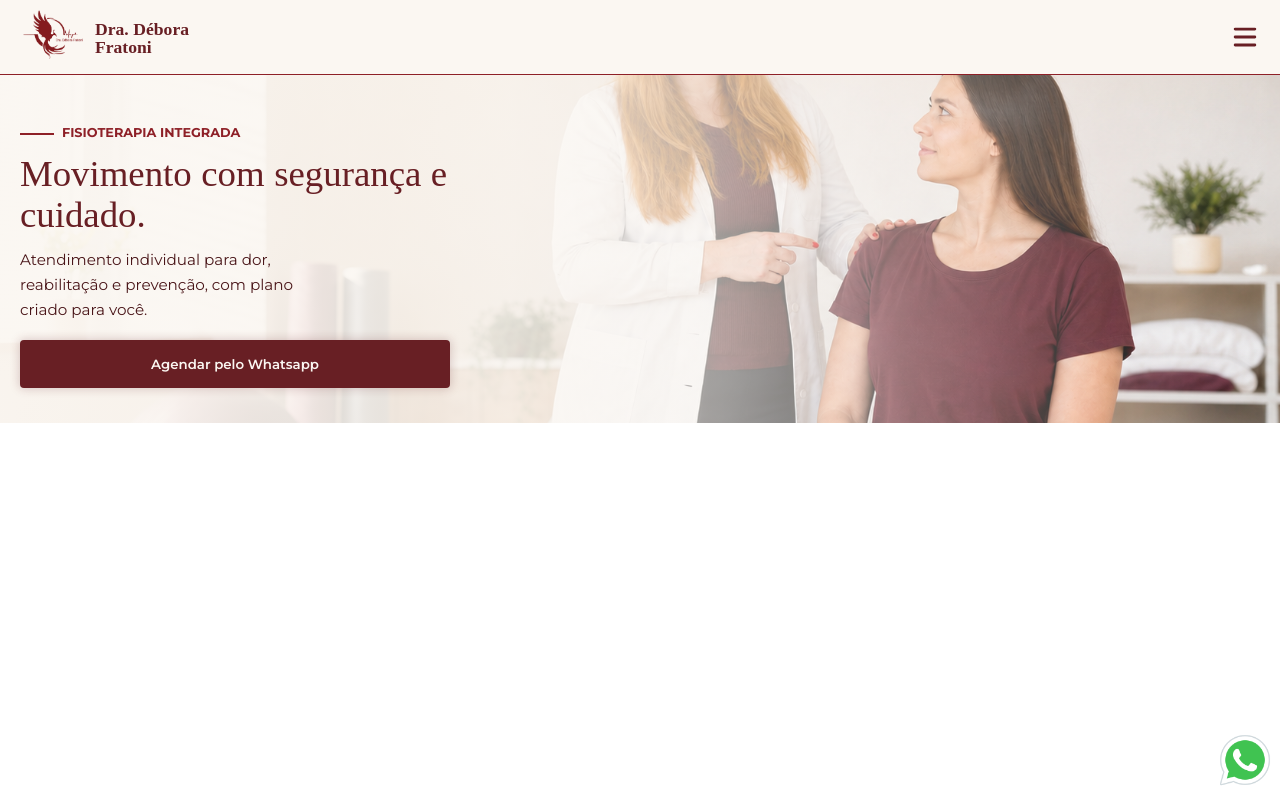
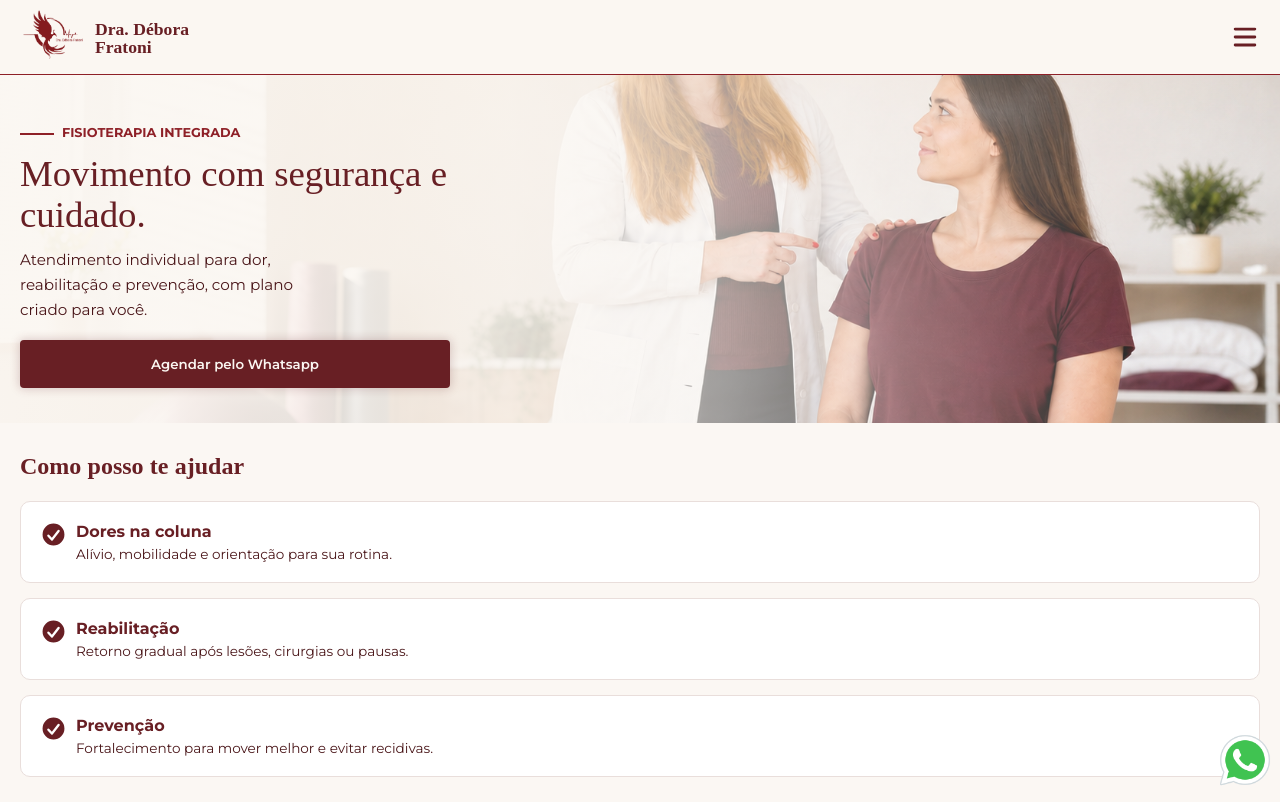
Before and after one commit to mateusschulleleite/site-fisioterapia-debora, a Vue app: page / in a window 1280 px wide. Built offline with nearby package versions, Linux system fonts and the light colour scheme.

Commit message:
Criado secao de especialidades, criado card, secao e titulo de secao

```diff
--- a/src/App.vue
+++ b/src/App.vue
@@ -1,12 +1,14 @@
 <template>
 	<Header />
 	<Home />
+	<Treatments />
 	<Whatsapp />
 </template>
 
 <script setup>
 import Header from './components/Header.vue';
 import Home from './components/Home.vue';
+import Treatments from './components/Treatments.vue';
 import Whatsapp from './components/Whatsapp.vue';
 </script>
 
--- /dev/null
+++ b/src/components/Card.vue
@@ -0,0 +1,41 @@
+<template>
+    <div class="card">
+        <div class="card__icon">
+            <slot name="icon"></slot>
+        </div>
+        <div class="card__content">
+            <h4>{{ title }}</h4>
+            <p>{{ description }}</p>
+        </div>
+    </div>
+</template>
+
+<script setup lang="js">
+    const props = defineProps({
+        title: String,
+        description: Number
+    })
+</script>
+
+<style lang="scss" scoped>
+    .card {
+        background: #fff;
+        border-radius: 10px;
+        padding: 20px;
+        border: solid 1px #e9dedb;
+        font-family: "Montserrat", sans-serif !important;
+        display: flex;
+        gap: 10px;
+
+        h4 {
+            font-size: 1rem;
+            color: #681f24;
+        }
+
+        p {
+            margin-top: 5px;
+            font-size: 0.85rem;
+            color: #4a1619;
+        }
+    }
+</style>
--- a/src/components/Header.vue
+++ b/src/components/Header.vue
@@ -33,7 +33,7 @@ function toggleMenu() {
 
 </script>
 
-<style lang="scss">
+<style scoped lang="scss">
 header  {
     border-bottom: 1px solid #8E2027;
     padding: 10px 20px;
--- a/src/components/Home.vue
+++ b/src/components/Home.vue
@@ -9,7 +9,7 @@
     </div>
 </template>
 
-<style lang="scss">
+<style scoped lang="scss">
 .home {
     position: relative;
     overflow: hidden;
--- /dev/null
+++ b/src/components/Section.vue
@@ -0,0 +1,12 @@
+<template>
+    <section>
+        <slot></slot>
+    </section>
+</template>
+
+<style lang="scss" scoped>
+    section {
+        padding: 25px 20px;
+        background: #FBF7F3;
+    }
+</style>
--- /dev/null
+++ b/src/components/SectionTitle.vue
@@ -0,0 +1,11 @@
+<template>
+    <h2><slot></slot></h2>
+</template>
+
+<style scoped lang="scss">
+    h2 {
+        font-size: 1.5rem;
+        color: #681f24;
+        margin-bottom: 20px;
+    }
+</style>
--- /dev/null
+++ b/src/components/Treatments.vue
@@ -0,0 +1,51 @@
+<template>
+    <Section>
+        <SectionTitle>Como posso te ajudar</SectionTitle>
+        <ul>
+            <Card title="Dores na coluna" description="Alívio, mobilidade e orientação para sua rotina.">
+                <template #icon>
+                    <CheckCircleIcon></CheckCircleIcon>
+                </template>
+            </Card>
+            <Card title="Reabilitação" description="Retorno gradual após lesões, cirurgias ou pausas.">
+                <template #icon>
+                    <CheckCircleIcon></CheckCircleIcon>
+                </template>
+            </Card>
+            <Card title="Prevenção" description="Fortalecimento para mover melhor e evitar recidivas.">
+                <template #icon>
+                    <CheckCircleIcon></CheckCircleIcon>
+                </template>
+            </Card>
+        </ul>
+    </Section>
+</template>
+
+<script setup lang="js">
+import { CheckCircleIcon } from '@heroicons/vue/16/solid';
+import Card from './Card.vue';
+import Section from './Section.vue';
+import SectionTitle from './SectionTitle.vue';
+</script>
+
+<style scoped lang="scss">
+section {
+    ul {
+        display: flex;
+        flex-direction: column;
+        gap: 15px;
+
+        .card {
+            .card__icon {
+                margin-bottom: 5px;
+            }
+
+            svg {
+                width: 25px;
+                height: 25px;
+                color: #681F24;
+            }
+        }
+    }
+}
+</style>
```
